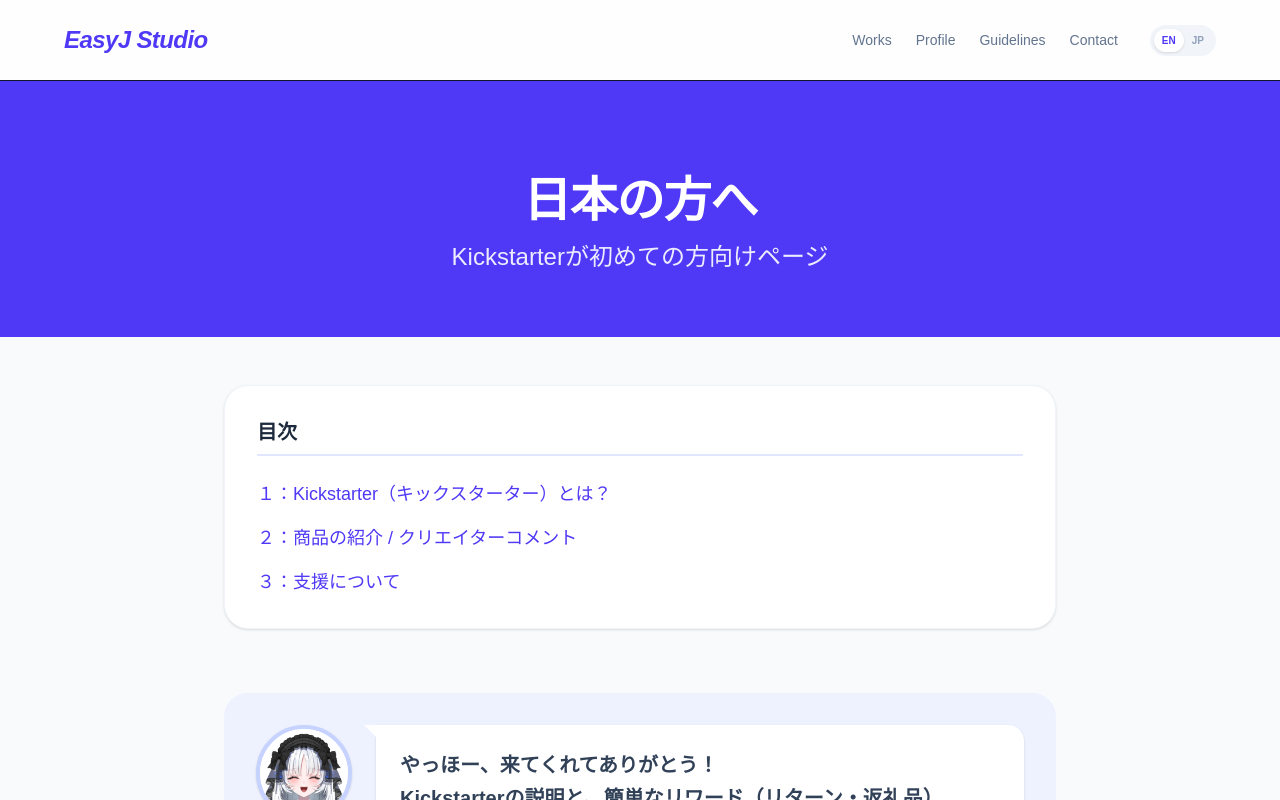
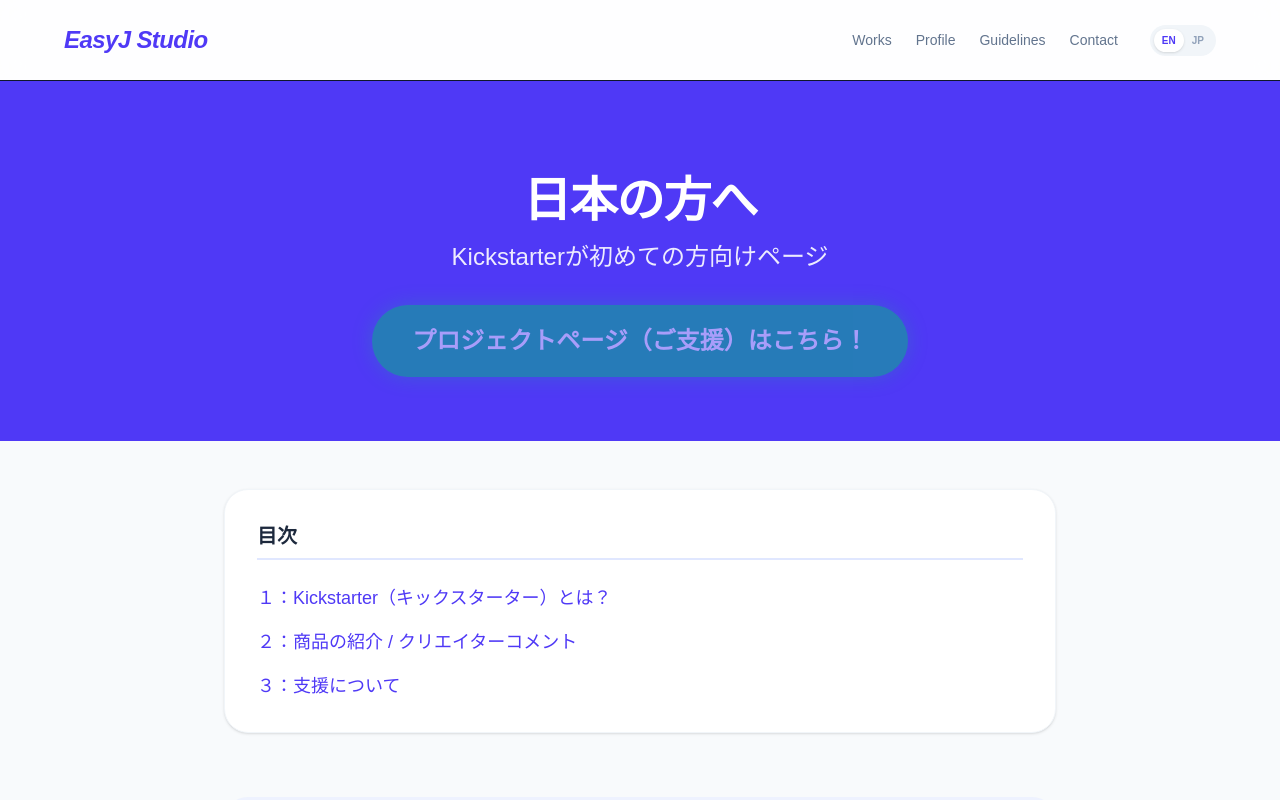
Before and after one commit to ejpasayama-bit/easyjstudio, a React (Vite) app: page /ks-guide in a window 1280 px wide. Shown: the top 800 px of the page. Built offline with nearby package versions, Linux system fonts and the light colour scheme; a web font is replaced by a local one.

Commit message:
Initial commit: EasyJ Studio Website with i18n

```diff
--- a/src/pages/KickstarterGuide.jsx
+++ b/src/pages/KickstarterGuide.jsx
@@ -9,9 +9,21 @@ const KickstarterGuide = () => {
         <h1 className="text-3xl md:text-5xl font-extrabold mb-4 tracking-tight">
           日本の方へ
         </h1>
-        <p className="text-lg md:text-2xl font-medium opacity-90">
+        <p className="text-lg md:text-2xl font-medium opacity-90 mb-8">
           Kickstarterが初めての方向けページ
         </p>
+
+        {/* ▼ 追加：ファーストビューの目立つKickstarterリンクボタン */}
+        <div className="flex justify-center mt-6">
+          <a
+            href="https://www.kickstarter.com/projects/easyjstudio/my-oshi-uses-too-much-slang-a-japanese-slang-chat-adv?ref=48tzq4"
+            target="_blank"
+            rel="noopener noreferrer"
+            className="inline-flex items-center justify-center bg-emerald-500 hover:bg-emerald-400 text-white text-xl md:text-2xl font-bold py-5 px-10 rounded-full shadow-[0_0_20px_rgba(16,185,129,0.5)] transition-all transform hover:scale-105 animate-pulse"
+          >
+            プロジェクトページ（ご支援）はこちら！
+          </a>
+        </div>
       </section>
 
       <div className="max-w-4xl mx-auto px-6 md:px-8 mt-12 space-y-16">
@@ -192,16 +204,16 @@ const KickstarterGuide = () => {
               </ol>
             </div>
 
-            {/* ★新規追加：プランの変更・アップグレードについて */}
+            {/* プランの変更・アップグレードについて */}
             <div className="bg-slate-50 p-6 md:p-8 rounded-2xl border-2 border-slate-200 shadow-sm relative overflow-hidden">
               <h3 className="text-2xl font-bold text-slate-800 mb-4 flex items-center gap-2">
                 <span className="text-indigo-600">🔄</span> プランの変更・アップグレードについて
               </h3>
               <p className="mb-6 font-bold text-lg text-slate-700">
-                Kickstarterでは、キャンペーン期間中（11月19日まで）であれば、<span className="text-indigo-600 border-b-2 border-indigo-200 pb-0.5">いつでも自由に支援プランを変更・アップグレード</span>できます！
+                Kickstarterでは、キャンペーン期間中（11月20日まで）であれば、<span className="text-indigo-600 border-b-2 border-indigo-200 pb-0.5">いつでも自由に支援プランを変更・アップグレード</span>できます！
               </p>
 
-              {/* ⚠️ 数量限定プランへの注意喚起 */}
+              {/* 数量限定プランへの注意喚起 */}
               <div className="bg-rose-50 p-6 rounded-2xl border border-rose-200 mb-8 relative">
                 <div className="absolute top-0 left-0 w-1.5 h-full bg-rose-500 rounded-l-2xl"></div>
                 <h4 className="text-lg font-bold text-rose-700 mb-4 flex items-center gap-2">
@@ -244,6 +256,21 @@ const KickstarterGuide = () => {
               </p>
             </div>
 
+            {/* ▼ 追加：手順直後のダメ押しKickstarterリンクボタン */}
+            <div className="mt-12 text-center border-t-2 border-dashed border-slate-200 pt-12">
+              <h3 className="text-2xl font-bold text-slate-800 mb-6">
+                支援の手順がわかったら、さっそくこちらからプロジェクトへ！
+              </h3>
+              <a
+                href="https://www.kickstarter.com/projects/easyjstudio/my-oshi-uses-too-much-slang-a-japanese-slang-chat-adv?ref=48tzq4"
+                target="_blank"
+                rel="noopener noreferrer"
+                className="inline-flex items-center justify-center bg-emerald-500 hover:bg-emerald-400 text-white text-xl md:text-2xl font-bold py-5 px-10 rounded-full shadow-[0_0_20px_rgba(16,185,129,0.5)] transition-all transform hover:scale-105"
+              >
+                Kickstarterプロジェクトページへ
+              </a>
+            </div>
+
           </div>
         </section>
 
```
